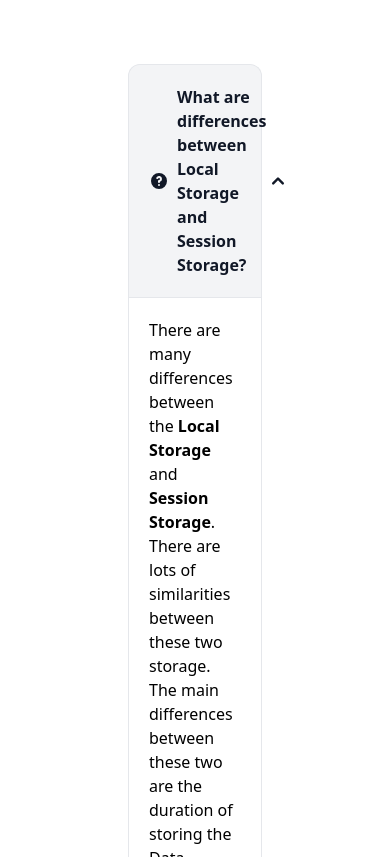
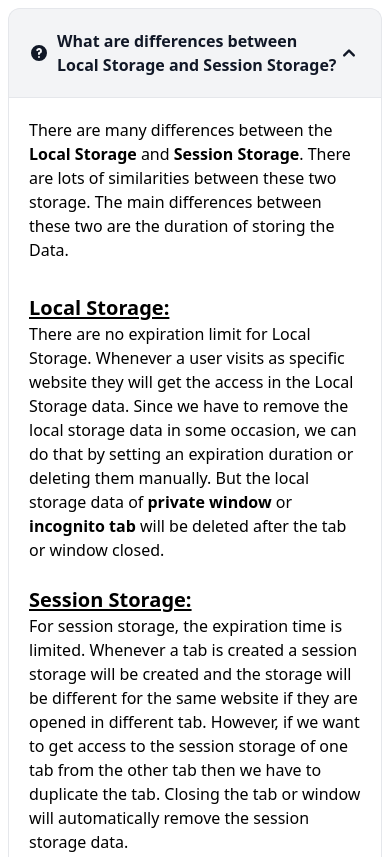
Before and after one commit to ShekhRaselMasrurAhmmadNissan/type-monster-debug, a plain HTML site: page blog.html in a window 390 px wide. Shown: the top 857 px of the page. Drawn offline with nearby package versions, Linux system fonts and the light colour scheme.

Commit message:
Mobile responsive Blog section.

```diff
--- a/blog.html
+++ b/blog.html
@@ -16,7 +16,7 @@
 		/>
 	</head>
 	<body>
-		<section class="px-32 pt-16">
+		<section class="p-2 lg:px-32 lg:pt-16">
 			<div id="accordion-open" data-accordion="collapse">
 				<h2 id="accordion-open-heading-1">
 					<button
```
